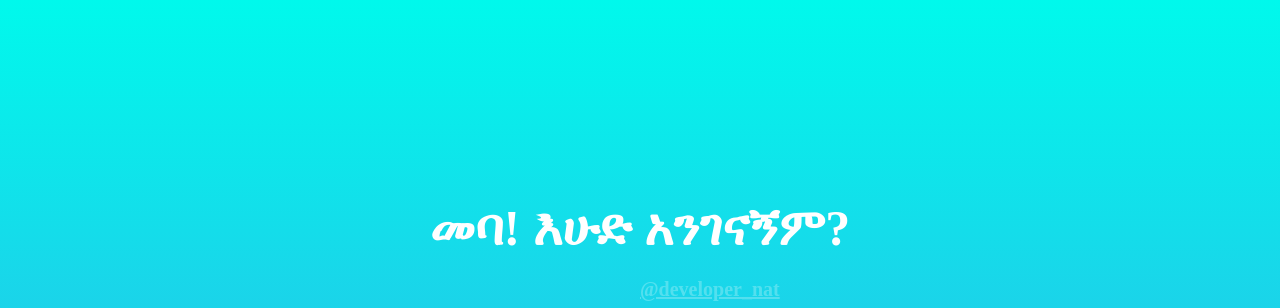
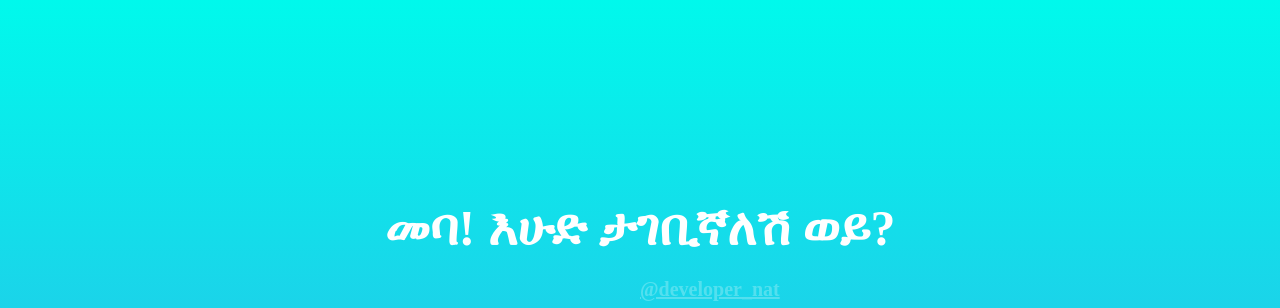
Before and after one commit to Nat0001/Nat0001.github.io, a plain HTML site: page index.html in a window 1280 px wide. Shown: the top 308 px of the page. Drawn offline with Linux system fonts and the light colour scheme.

Commit message:
Update index.html

```diff
--- a/index.html
+++ b/index.html
@@ -6,7 +6,7 @@
   <body>
     <div class="container">
       <div>
-        <h1 class="header_text">መባ! እሁድ አንገናኝም?</h1>
+        <h1 class="header_text">መባ! እሁድ ታገቢኛለሽ ወይ?</h1>
       </div>
       <p>
         <a href="https://www.instagram.com/developer_nat//">@developer_nat</a>
```
